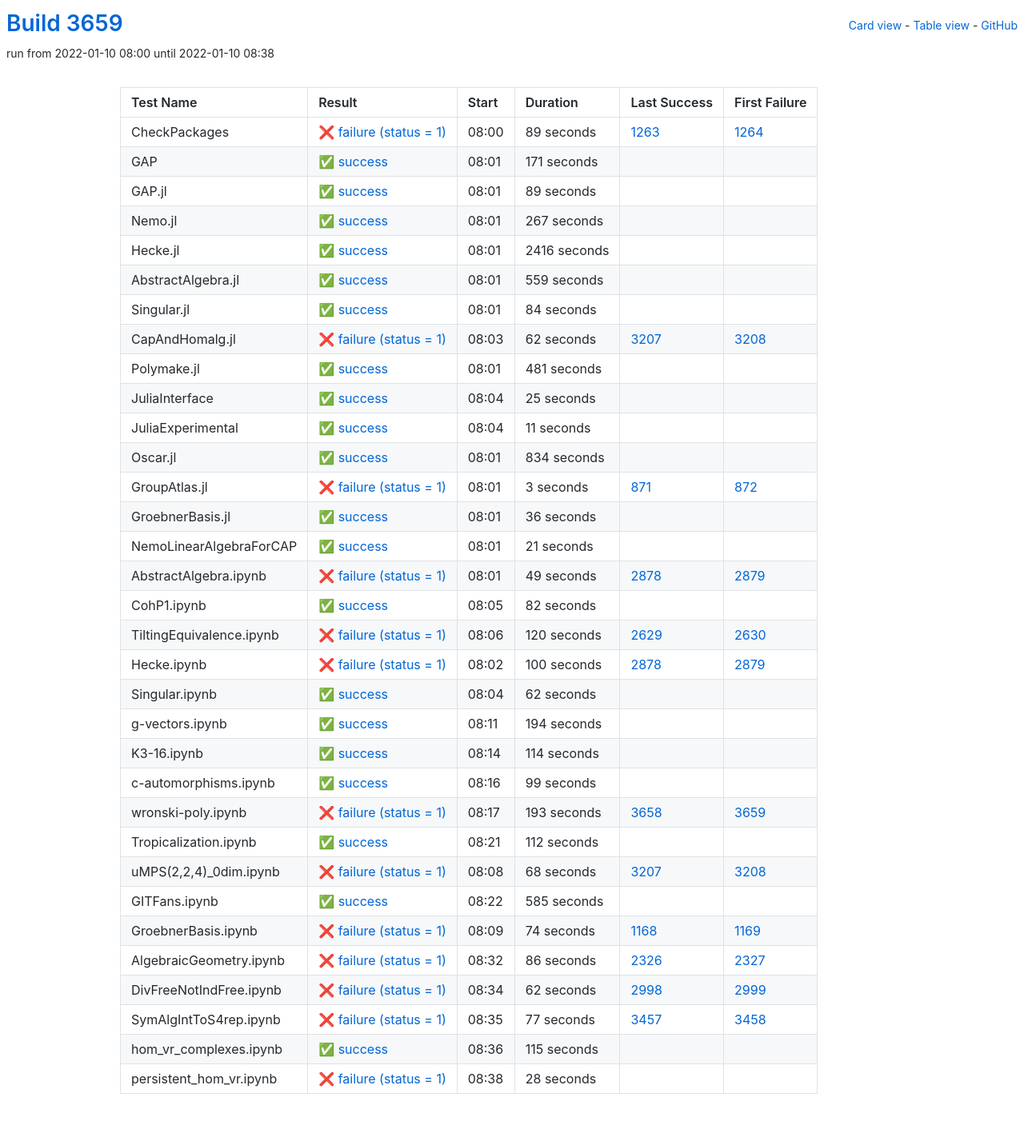
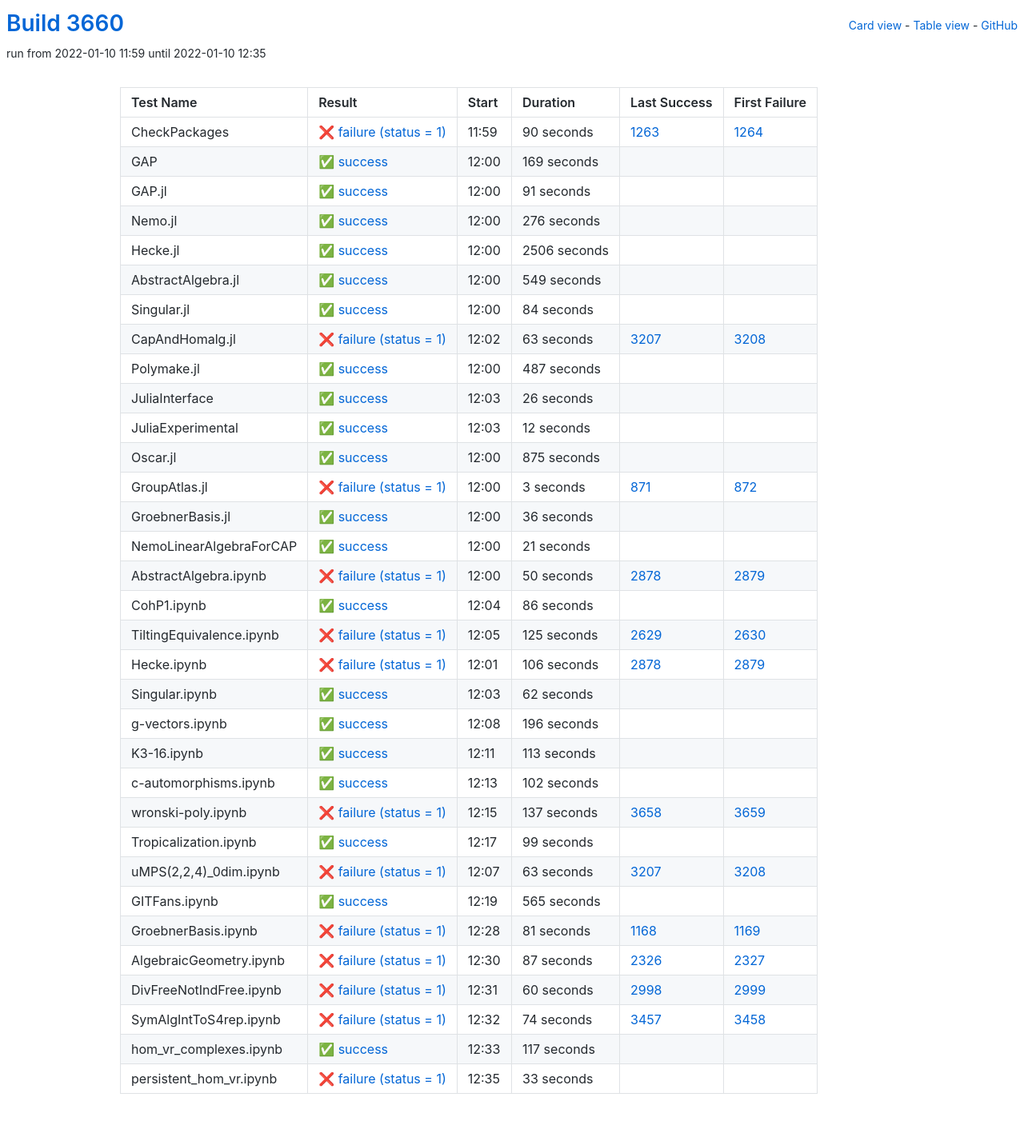
Before and after one commit to oscar-system/oscar-ci-status-stable, a Jekyll site: the page built from table.html, in a window 1280 px wide. Shown: the whole page at 80% size. Built offline with Jekyll 4.4.1, drawn with Linux system fonts in a browser that asks for light colours.

Commit message:
Build #3660

```diff
--- a/_data/ci.yml
+++ b/_data/ci.yml
@@ -1,6 +1,6 @@
 ---
-build: 3659
-build_url: https://oscarci.mathematik.uni-kl.de/job/oscar-stable/3659/
+build: 3660
+build_url: https://oscarci.mathematik.uni-kl.de/job/oscar-stable/3660/
 job: oscar-stable
 organization: oscar-system
 repo: oscar-ci-status-stable
@@ -8,80 +8,80 @@ repourl: https://github.com/oscar-system/oscar-ci-status-stable
 tests:
 - name: CheckPackages
   id: checkpackages
-  log: https://oscarci.mathematik.uni-kl.de/job/oscar-stable/3659/artifact/logs/build-3659/CheckPackages.log
-  start: 2022-01-10 08:00
+  log: https://oscarci.mathematik.uni-kl.de/job/oscar-stable/3660/artifact/logs/build-3660/CheckPackages.log
+  start: 2022-01-10 11:59
   success: false
   exitcode: 1
   status: failure
-  duration: 89
+  duration: 90
   last_success: 1263
   last_success_url: https://oscarci.mathematik.uni-kl.de/job/oscar-stable/1263/
   first_failure: 1264
   first_failure_url: https://oscarci.mathematik.uni-kl.de/job/oscar-stable/1264/
 - name: GAP
   id: gap
-  log: https://oscarci.mathematik.uni-kl.de/job/oscar-stable/3659/artifact/logs/build-3659/GAP.log
-  start: 2022-01-10 08:01
+  log: https://oscarci.mathematik.uni-kl.de/job/oscar-stable/3660/artifact/logs/build-3660/GAP.log
+  start: 2022-01-10 12:00
   success: true
   exitcode: 0
   status: success
-  duration: 171
+  duration: 169
   last_success: false
   last_success_url:
   first_failure: false
   first_failure_url:
 - name: GAP.jl
   id: gap-jl
-  log: https://oscarci.mathematik.uni-kl.de/job/oscar-stable/3659/artifact/logs/build-3659/GAP.jl.log
-  start: 2022-01-10 08:01
+  log: https://oscarci.mathematik.uni-kl.de/job/oscar-stable/3660/artifact/logs/build-3660/GAP.jl.log
+  start: 2022-01-10 12:00
   success: true
   exitcode: 0
   status: success
-  duration: 89
+  duration: 91
   last_success: false
   last_success_url:
   first_failure: false
   first_failure_url:
 - name: Nemo.jl
   id: nemo-jl
-  log: https://oscarci.mathematik.uni-kl.de/job/oscar-stable/3659/artifact/logs/build-3659/Nemo.jl.log
-  start: 2022-01-10 08:01
+  log: https://oscarci.mathematik.uni-kl.de/job/oscar-stable/3660/artifact/logs/build-3660/Nemo.jl.log
+  start: 2022-01-10 12:00
   success: true
   exitcode: 0
   status: success
-  duration: 267
+  duration: 276
   last_success: false
   last_success_url:
   first_failure: false
   first_failure_url:
 - name: Hecke.jl
   id: hecke-jl
-  log: https://oscarci.mathematik.uni-kl.de/job/oscar-stable/3659/artifact/logs/build-3659/Hecke.jl.log
-  start: 2022-01-10 08:01
+  log: https://oscarci.mathematik.uni-kl.de/job/oscar-stable/3660/artifact/logs/build-3660/Hecke.jl.log
+  start: 2022-01-10 12:00
   success: true
   exitcode: 0
   status: success
-  duration: 2416
+  duration: 2506
   last_success: false
   last_success_url:
   first_failure: false
   first_failure_url:
 - name: AbstractAlgebra.jl
   id: abstractalgebra-jl
-  log: https://oscarci.mathematik.uni-kl.de/job/oscar-stable/3659/artifact/logs/build-3659/AbstractAlgebra.jl.log
-  start: 2022-01-10 08:01
+  log: https://oscarci.mathematik.uni-kl.de/job/oscar-stable/3660/artifact/logs/build-3660/AbstractAlgebra.jl.log
+  start: 2022-01-10 12:00
   success: true
   exitcode: 0
   status: success
-  duration: 559
+  duration: 549
   last_success: false
   last_success_url:
   first_failure: false
   first_failure_url:
 - name: Singular.jl
   id: singular-jl
-  log: https://oscarci.mathematik.uni-kl.de/job/oscar-stable/3659/artifact/logs/build-3659/Singular.jl.log
-  start: 2022-01-10 08:01
+  log: https://oscarci.mathematik.uni-kl.de/job/oscar-stable/3660/artifact/logs/build-3660/Singular.jl.log
+  start: 2022-01-10 12:00
   success: true
   exitcode: 0
   status: success
@@ -92,68 +92,68 @@ tests:
   first_failure_url:
 - name: CapAndHomalg.jl
   id: capandhomalg-jl
-  log: https://oscarci.mathematik.uni-kl.de/job/oscar-stable/3659/artifact/logs/build-3659/CapAndHomalg.jl.log
-  start: 2022-01-10 08:03
+  log: https://oscarci.mathematik.uni-kl.de/job/oscar-stable/3660/artifact/logs/build-3660/CapAndHomalg.jl.log
+  start: 2022-01-10 12:02
   success: false
   exitcode: 1
   status: failure
-  duration: 62
+  duration: 63
   last_success: 3207
   last_success_url: https://oscarci.mathematik.uni-kl.de/job/oscar-stable/3207/
   first_failure: 3208
   first_failure_url: https://oscarci.mathematik.uni-kl.de/job/oscar-stable/3208/
 - name: Polymake.jl
   id: polymake-jl
-  log: https://oscarci.mathematik.uni-kl.de/job/oscar-stable/3659/artifact/logs/build-3659/Polymake.jl.log
-  start: 2022-01-10 08:01
+  log: https://oscarci.mathematik.uni-kl.de/job/oscar-stable/3660/artifact/logs/build-3660/Polymake.jl.log
+  start: 2022-01-10 12:00
   success: true
   exitcode: 0
   status: success
-  duration: 481
+  duration: 487
   last_success: false
   last_success_url:
   first_failure: false
   first_failure_url:
 - name: JuliaInterface
   id: juliainterface
-  log: https://oscarci.mathematik.uni-kl.de/job/oscar-stable/3659/artifact/logs/build-3659/JuliaInterface.log
-  start: 2022-01-10 08:04
+  log: https://oscarci.mathematik.uni-kl.de/job/oscar-stable/3660/artifact/logs/build-3660/JuliaInterface.log
+  start: 2022-01-10 12:03
   success: true
   exitcode: 0
   status: success
-  duration: 25
+  duration: 26
   last_success: false
   last_success_url:
   first_failure: false
   first_failure_url:
 - name: JuliaExperimental
   id: juliaexperimental
-  log: https://oscarci.mathematik.uni-kl.de/job/oscar-stable/3659/artifact/logs/build-3659/JuliaExperimental.log
-  start: 2022-01-10 08:04
+  log: https://oscarci.mathematik.uni-kl.de/job/oscar-stable/3660/artifact/logs/build-3660/JuliaExperimental.log
+  start: 2022-01-10 12:03
   success: true
   exitcode: 0
   status: success
-  duration: 11
+  duration: 12
   last_success: false
   last_success_url:
   first_failure: false
   first_failure_url:
 - name: Oscar.jl
   id: oscar-jl
-  log: https://oscarci.mathematik.uni-kl.de/job/oscar-stable/3659/artifact/logs/build-3659/Oscar.jl.log
-  start: 2022-01-10 08:01
+  log: https://oscarci.mathematik.uni-kl.de/job/oscar-stable/3660/artifact/logs/build-3660/Oscar.jl.log
+  start: 2022-01-10 12:00
   success: true
   exitcode: 0
   status: success
-  duration: 834
+  duration: 875
   last_success: false
   last_success_url:
   first_failure: false
   first_failure_url:
 - name: GroupAtlas.jl
   id: groupatlas-jl
-  log: https://oscarci.mathematik.uni-kl.de/job/oscar-stable/3659/artifact/logs/build-3659/GroupAtlas.jl.log
-  start: 2022-01-10 08:01
+  log: https://oscarci.mathematik.uni-kl.de/job/oscar-stable/3660/artifact/logs/build-3660/GroupAtlas.jl.log
+  start: 2022-01-10 12:00
   success: false
   exitcode: 1
   status: failure
@@ -164,8 +164,8 @@ tests:
   first_failure_url: https://oscarci.mathematik.uni-kl.de/job/oscar-stable/872/
 - name: GroebnerBasis.jl
   id: groebnerbasis-jl
-  log: https://oscarci.mathematik.uni-kl.de/job/oscar-stable/3659/artifact/logs/build-3659/GroebnerBasis.jl.log
-  start: 2022-01-10 08:01
+  log: https://oscarci.mathematik.uni-kl.de/job/oscar-stable/3660/artifact/logs/build-3660/GroebnerBasis.jl.log
+  start: 2022-01-10 12:00
   success: true
   exitcode: 0
   status: success
@@ -176,8 +176,8 @@ tests:
   first_failure_url:
 - name: NemoLinearAlgebraForCAP
   id: nemolinearalgebraforcap
-  log: https://oscarci.mathematik.uni-kl.de/job/oscar-stable/3659/artifact/logs/build-3659/NemoLinearAlgebraForCAP.log
-  start: 2022-01-10 08:01
+  log: https://oscarci.mathematik.uni-kl.de/job/oscar-stable/3660/artifact/logs/build-3660/NemoLinearAlgebraForCAP.log
+  start: 2022-01-10 12:00
   success: true
   exitcode: 0
   status: success
@@ -188,56 +188,56 @@ tests:
   first_failure_url:
 - name: AbstractAlgebra.ipynb
   id: abstractalgebra-ipynb
-  log: https://oscarci.mathematik.uni-kl.de/job/oscar-stable/3659/artifact/logs/build-3659/AbstractAlgebra.ipynb.log
-  start: 2022-01-10 08:01
+  log: https://oscarci.mathematik.uni-kl.de/job/oscar-stable/3660/artifact/logs/build-3660/AbstractAlgebra.ipynb.log
+  start: 2022-01-10 12:00
   success: false
   exitcode: 1
   status: failure
-  duration: 49
+  duration: 50
   last_success: 2878
   last_success_url: https://oscarci.mathematik.uni-kl.de/job/oscar-stable/2878/
   first_failure: 2879
   first_failure_url: https://oscarci.mathematik.uni-kl.de/job/oscar-stable/2879/
 - name: CohP1.ipynb
   id: cohp1-ipynb
-  log: https://oscarci.mathematik.uni-kl.de/job/oscar-stable/3659/artifact/logs/build-3659/CohP1.ipynb.log
-  start: 2022-01-10 08:05
+  log: https://oscarci.mathematik.uni-kl.de/job/oscar-stable/3660/artifact/logs/build-3660/CohP1.ipynb.log
+  start: 2022-01-10 12:04
   success: true
   exitcode: 0
   status: success
-  duration: 82
+  duration: 86
   last_success: false
   last_success_url:
   first_failure: false
   first_failure_url:
 - name: TiltingEquivalence.ipynb
   id: tiltingequivalence-ipynb
-  log: https://oscarci.mathematik.uni-kl.de/job/oscar-stable/3659/artifact/logs/build-3659/TiltingEquivalence.ipynb.log
-  start: 2022-01-10 08:06
+  log: https://oscarci.mathematik.uni-kl.de/job/oscar-stable/3660/artifact/logs/build-3660/TiltingEquivalence.ipynb.log
+  start: 2022-01-10 12:05
   success: false
   exitcode: 1
   status: failure
-  duration: 120
+  duration: 125
   last_success: 2629
   last_success_url: https://oscarci.mathematik.uni-kl.de/job/oscar-stable/2629/
   first_failure: 2630
   first_failure_url: https://oscarci.mathematik.uni-kl.de/job/oscar-stable/2630/
 - name: Hecke.ipynb
   id: hecke-ipynb
-  log: https://oscarci.mathematik.uni-kl.de/job/oscar-stable/3659/artifact/logs/build-3659/Hecke.ipynb.log
-  start: 2022-01-10 08:02
+  log: https://oscarci.mathematik.uni-kl.de/job/oscar-stable/3660/artifact/logs/build-3660/Hecke.ipynb.log
+  start: 2022-01-10 12:01
   success: false
   exitcode: 1
   status: failure
-  duration: 100
+  duration: 106
   last_success: 2878
   last_success_url: https://oscarci.mathematik.uni-kl.de/job/oscar-stable/2878/
   first_failure: 2879
   first_failure_url: https://oscarci.mathematik.uni-kl.de/job/oscar-stable/2879/
 - name: Singular.ipynb
   id: singular-ipynb
-  log: https://oscarci.mathematik.uni-kl.de/job/oscar-stable/3659/artifact/logs/build-3659/Singular.ipynb.log
-  start: 2022-01-10 08:04
+  log: https://oscarci.mathematik.uni-kl.de/job/oscar-stable/3660/artifact/logs/build-3660/Singular.ipynb.log
+  start: 2022-01-10 12:03
   success: true
   exitcode: 0
   status: success
@@ -248,32 +248,56 @@ tests:
   first_failure_url:
 - name: g-vectors.ipynb
   id: g-vectors-ipynb
-  log: https://oscarci.mathematik.uni-kl.de/job/oscar-stable/3659/artifact/logs/build-3659/g-vectors.ipynb.log
-  start: 2022-01-10 08:11
+  log: https://oscarci.mathematik.uni-kl.de/job/oscar-stable/3660/artifact/logs/build-3660/g-vectors.ipynb.log
+  start: 2022-01-10 12:08
   success: true
   exitcode: 0
   status: success
-  duration: 194
+  duration: 196
   last_success: false
   last_success_url:
   first_failure: false
   first_failure_url:
 - name: K3-16.ipynb
   id: k3-16-ipynb
-  log: https://oscarci.mathematik.uni-kl.de/job/oscar-stable/3659/artifact/logs/build-3659/K3-16.ipynb.log
-  start: 2022-01-10 08:14
+  log: https://oscarci.mathematik.uni-kl.de/job/oscar-stable/3660/artifact/logs/build-3660/K3-16.ipynb.log
+  start: 2022-01-10 12:11
   success: true
   exitcode: 0
   status: success
-  duration: 114
+  duration: 113
   last_success: false
   last_success_url:
   first_failure: false
   first_failure_url:
 - name: c-automorphisms.ipynb
   id: c-automorphisms-ipynb
-  log: https://oscarci.mathematik.uni-kl.de/job/oscar-stable/3659/artifact/logs/build-3659/c-automorphisms.ipynb.log
-  start: 2022-01-10 08:16
+  log: https://oscarci.mathematik.uni-kl.de/job/oscar-stable/3660/artifact/logs/build-3660/c-automorphisms.ipynb.log
+  start: 2022-01-10 12:13
+  success: true
+  exitcode: 0
+  status: success
+  duration: 102
+  last_success: false
+  last_success_url:
+  first_failure: false
+  first_failure_url:
+- name: wronski-poly.ipynb
+  id: wronski-poly-ipynb
+  log: https://oscarci.mathematik.uni-kl.de/job/oscar-stable/3660/artifact/logs/build-3660/wronski-poly.ipynb.log
+  start: 2022-01-10 12:15
+  success: false
+  exitcode: 1
+  status: failure
+  duration: 137
+  last_success: 3658
+  last_success_url: https://oscarci.mathematik.uni-kl.de/job/oscar-stable/3658/
+  first_failure: 3659
+  first_failure_url: https://oscarci.mathematik.uni-kl.de/job/oscar-stable/3659/
+- name: Tropicalization.ipynb
+  id: tropicalization-ipynb
+  log: https://oscarci.mathematik.uni-kl.de/job/oscar-stable/3660/artifact/logs/build-3660/Tropicalization.ipynb.log
+  start: 2022-01-10 12:17
   success: true
   exitcode: 0
   status: success
@@ -282,122 +306,98 @@ tests:
   last_success_url:
   first_failure: false
   first_failure_url:
-- name: wronski-poly.ipynb
-  id: wronski-poly-ipynb
-  log: https://oscarci.mathematik.uni-kl.de/job/oscar-stable/3659/artifact/logs/build-3659/wronski-poly.ipynb.log
-  start: 2022-01-10 08:17
+- name: uMPS(2,2,4)_0dim.ipynb
+  id: umps-2-2-4-0dim-ipynb
+  log: https://oscarci.mathematik.uni-kl.de/job/oscar-stable/3660/artifact/logs/build-3660/uMPS-2-2-4-_0dim.ipynb.log
+  start: 2022-01-10 12:07
   success: false
   exitcode: 1
   status: failure
-  duration: 193
-  last_success: 3658
-  last_success_url: https://oscarci.mathematik.uni-kl.de/job/oscar-stable/3658/
-  first_failure: 3659
-  first_failure_url: https://oscarci.mathematik.uni-kl.de/job/oscar-stable/3659/
-- name: Tropicalization.ipynb
-  id: tropicalization-ipynb
-  log: https://oscarci.mathematik.uni-kl.de/job/oscar-stable/3659/artifact/logs/build-3659/Tropicalization.ipynb.log
-  start: 2022-01-10 08:21
-  success: true
-  exitcode: 0
-  status: success
-  duration: 112
-  last_success: false
-  last_success_url:
-  first_failure: false
-  first_failure_url:
-- name: uMPS(2,2,4)_0dim.ipynb
-  id: umps-2-2-4-0dim-ipynb
-  log: https://oscarci.mathematik.uni-kl.de/job/oscar-stable/3659/artifact/logs/build-3659/uMPS-2-2-4-_0dim.ipynb.log
-  start: 2022-01-10 08:08
-  success: false
-  exitcode: 1
-  status: failure
-  duration: 68
+  duration: 63
   last_success: 3207
   last_success_url: https://oscarci.mathematik.uni-kl.de/job/oscar-stable/3207/
   first_failure: 3208
   first_failure_url: https://oscarci.mathematik.uni-kl.de/job/oscar-stable/3208/
 - name: GITFans.ipynb
   id: gitfans-ipynb
-  log: https://oscarci.mathematik.uni-kl.de/job/oscar-stable/3659/artifact/logs/build-3659/GITFans.ipynb.log
-  start: 2022-01-10 08:22
+  log: https://oscarci.mathematik.uni-kl.de/job/oscar-stable/3660/artifact/logs/build-3660/GITFans.ipynb.log
+  start: 2022-01-10 12:19
   success: true
   exitcode: 0
   status: success
-  duration: 585
+  duration: 565
   last_success: false
   last_success_url:
   first_failure: false
   first_failure_url:
 - name: GroebnerBasis.ipynb
   id: groebnerbasis-ipynb
-  log: https://oscarci.mathematik.uni-kl.de/job/oscar-stable/3659/artifact/logs/build-3659/GroebnerBasis.ipynb.log
-  start: 2022-01-10 08:09
+  log: https://oscarci.mathematik.uni-kl.de/job/oscar-stable/3660/artifact/logs/build-3660/GroebnerBasis.ipynb.log
+  start: 2022-01-10 12:28
   success: false
   exitcode: 1
   status: failure
-  duration: 74
+  duration: 81
   last_success: 1168
   last_success_url: https://oscarci.mathematik.uni-kl.de/job/oscar-stable/1168/
   first_failure: 1169
   first_failure_url: https://oscarci.mathematik.uni-kl.de/job/oscar-stable/1169/
 - name: AlgebraicGeometry.ipynb
   id: algebraicgeometry-ipynb
-  log: https://oscarci.mathematik.uni-kl.de/job/oscar-stable/3659/artifact/logs/build-3659/AlgebraicGeometry.ipynb.log
-  start: 2022-01-10 08:32
+  log: https://oscarci.mathematik.uni-kl.de/job/oscar-stable/3660/artifact/logs/build-3660/AlgebraicGeometry.ipynb.log
+  start: 2022-01-10 12:30
   success: false
   exitcode: 1
   status: failure
-  duration: 86
+  duration: 87
   last_success: 2326
   last_success_url: https://oscarci.mathematik.uni-kl.de/job/oscar-stable/2326/
   first_failure: 2327
   first_failure_url: https://oscarci.mathematik.uni-kl.de/job/oscar-stable/2327/
 - name: DivFreeNotIndFree.ipynb
   id: divfreenotindfree-ipynb
-  log: https://oscarci.mathematik.uni-kl.de/job/oscar-stable/3659/artifact/logs/build-3659/DivFreeNotIndFree.ipynb.log
-  start: 2022-01-10 08:34
+  log: https://oscarci.mathematik.uni-kl.de/job/oscar-stable/3660/artifact/logs/build-3660/DivFreeNotIndFree.ipynb.log
+  start: 2022-01-10 12:31
   success: false
   exitcode: 1
   status: failure
-  duration: 62
+  duration: 60
   last_success: 2998
   last_success_url: https://oscarci.mathematik.uni-kl.de/job/oscar-stable/2998/
   first_failure: 2999
   first_failure_url: https://oscarci.mathematik.uni-kl.de/job/oscar-stable/2999/
 - name: SymAlgIntToS4rep.ipynb
   id: symalginttos4rep-ipynb
-  log: https://oscarci.mathematik.uni-kl.de/job/oscar-stable/3659/artifact/logs/build-3659/SymAlgIntToS4rep.ipynb.log
-  start: 2022-01-10 08:35
+  log: https://oscarci.mathematik.uni-kl.de/job/oscar-stable/3660/artifact/logs/build-3660/SymAlgIntToS4rep.ipynb.log
+  start: 2022-01-10 12:32
   success: false
   exitcode: 1
   status: failure
-  duration: 77
+  duration: 74
   last_success: 3457
   last_success_url: https://oscarci.mathematik.uni-kl.de/job/oscar-stable/3457/
   first_failure: 3458
   first_failure_url: https://oscarci.mathematik.uni-kl.de/job/oscar-stable/3458/
 - name: hom_vr_complexes.ipynb
   id: hom-vr-complexes-ipynb
-  log: https://oscarci.mathematik.uni-kl.de/job/oscar-stable/3659/artifact/logs/build-3659/hom_vr_complexes.ipynb.log
-  start: 2022-01-10 08:36
+  log: https://oscarci.mathematik.uni-kl.de/job/oscar-stable/3660/artifact/logs/build-3660/hom_vr_complexes.ipynb.log
+  start: 2022-01-10 12:33
   success: true
   exitcode: 0
   status: success
-  duration: 115
+  duration: 117
   last_success: false
   last_success_url:
   first_failure: false
   first_failure_url:
 - name: persistent_hom_vr.ipynb
   id: persistent-hom-vr-ipynb
-  log: https://oscarci.mathematik.uni-kl.de/job/oscar-stable/3659/artifact/logs/build-3659/persistent_hom_vr.ipynb.log
-  start: 2022-01-10 08:38
+  log: https://oscarci.mathematik.uni-kl.de/job/oscar-stable/3660/artifact/logs/build-3660/persistent_hom_vr.ipynb.log
+  start: 2022-01-10 12:35
   success: false
   exitcode: 1
   status: failure
-  duration: 28
+  duration: 33
   last_success: false
   last_success_url:
   first_failure: false
```
Also changed, not shown: README.md.
